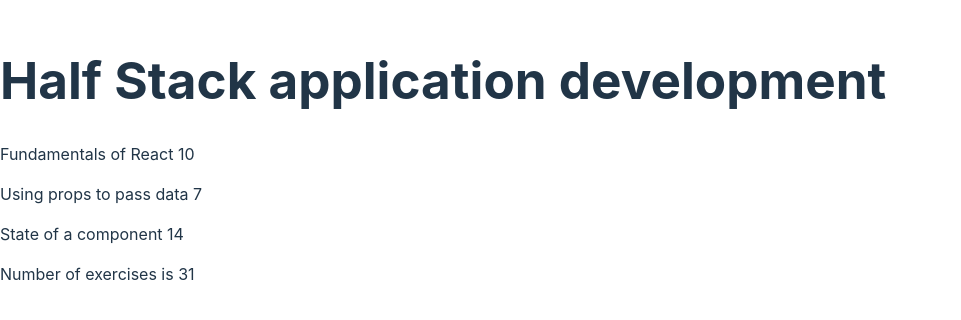
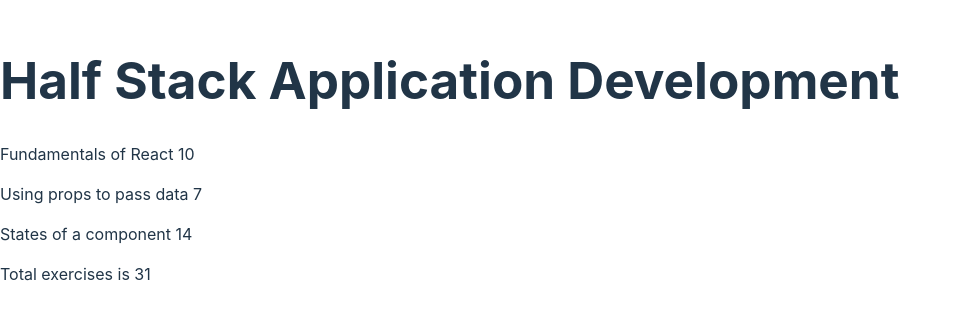
Before and after one commit to Emmacsea/React-Class, a React (Vite) app: page / in a window 1280 px wide. Shown: the part 240-560 px from the top of the page, without its empty margins (0-961 px from the left). Built offline with nearby package versions, Linux system fonts and the light colour scheme.

Commit message:
Class Work 2

```diff
--- a/src/App.jsx
+++ b/src/App.jsx
@@ -3,13 +3,21 @@
 import Footer from "./Components/Footer"
 
 const App = () => {
-  const course = 'Half Stack application development'
-  const part1 = 'Fundamentals of React'
-  const exercises1 = 10
-  const part2 = 'Using props to pass data'
-  const exercises2 = 7
-  const part3 = 'State of a component'
-  const exercises3 = 14
+ const course = 'Half Stack Application Development'
+ const parts = [
+  {
+    name: 'Fundamentals of React',
+    exercises: 10
+  },
+  {
+    name: 'Using props to pass data',
+    exercises: 7
+  },
+  {
+    name: 'States of a component',
+    exercises: 14
+  }
+ ]
 
 
   return (
@@ -17,12 +25,11 @@
 
       <Header course = {course}/>
 
-      <Content part1 = {part1} part2 = {part2} part3 = {part3}
-      exercises1 = {exercises1} exercises2 = {exercises2} exercises3 = {exercises3}/>
+      <Content parts = {parts} />
 
 
+     <Footer parts = {parts}/>
 
-      <Footer exercises = {exercises1 + exercises2 + exercises3}/>
 
 
     </>
--- a/src/Components/Content.jsx
+++ b/src/Components/Content.jsx
@@ -1,19 +1,13 @@
 const Content = (props) => {
+  return (
+    <div>
+     {(props.parts).map(part => (
+      <p>{part.name} {part.exercises}</p>
+     ))}
 
 
-    return (
-        <div>
-            <p> {props.part1} {props.exercises1} </p>
-            <p> {props.part2} {props.exercises2} </p>
-            <p> {props.part3} {props.exercises3} </p>
-
-
-
-
-
-        </div>
-
-    )
+    </div>
+  );
 }
 
-export default Content
+export default Content;
--- a/src/Components/Footer.jsx
+++ b/src/Components/Footer.jsx
@@ -1,8 +1,9 @@
 const Total = (props) => {
+    const exercisesTotal = (props.parts).reduce((total, part) => total + part.exercises, 0);
 
     return (
         <div>
-            <p> Number of exercises is {props.exercises}</p>
+           <p>Total exercises is {exercisesTotal}  </p>
 
         </div>
 
```
